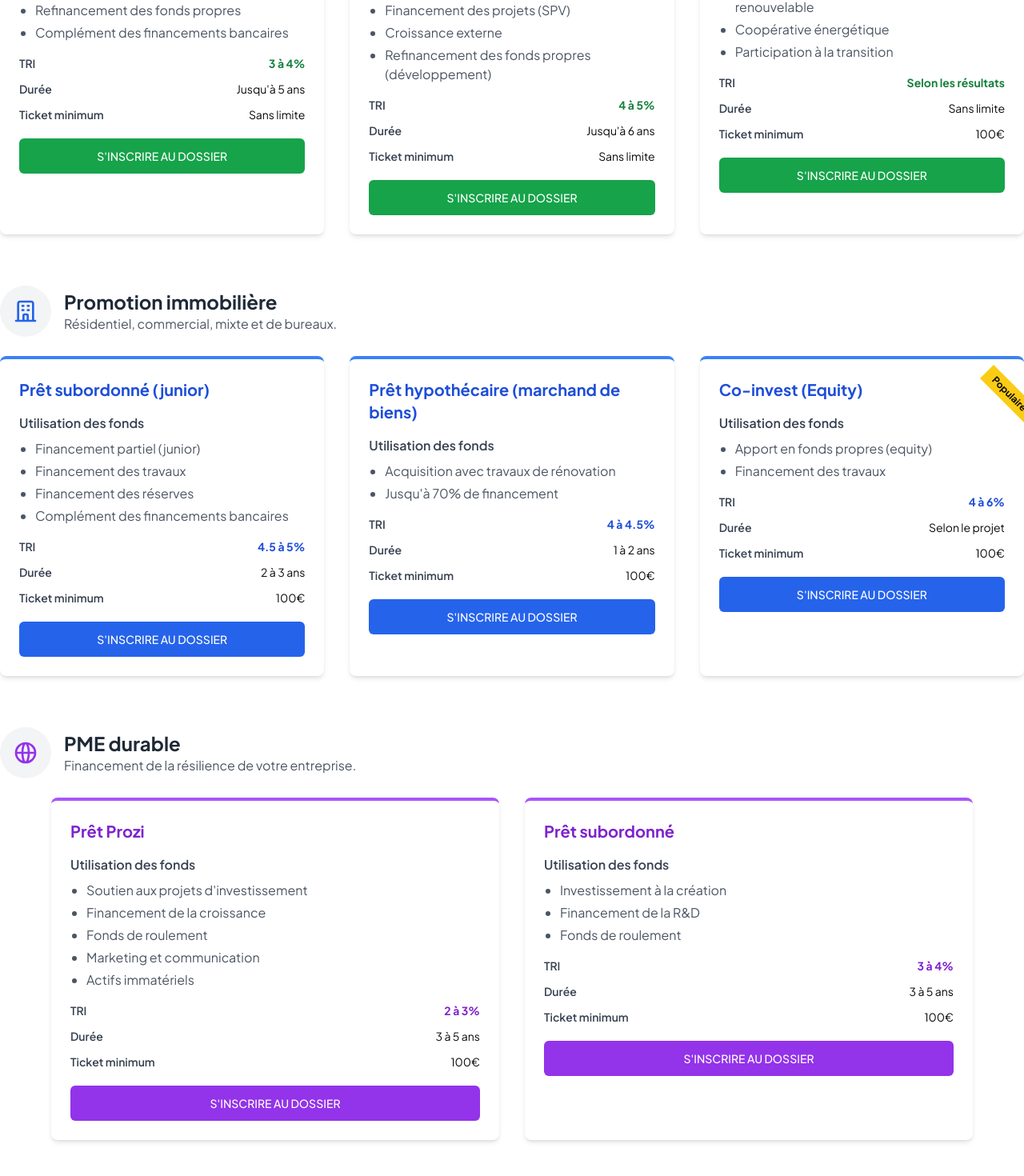
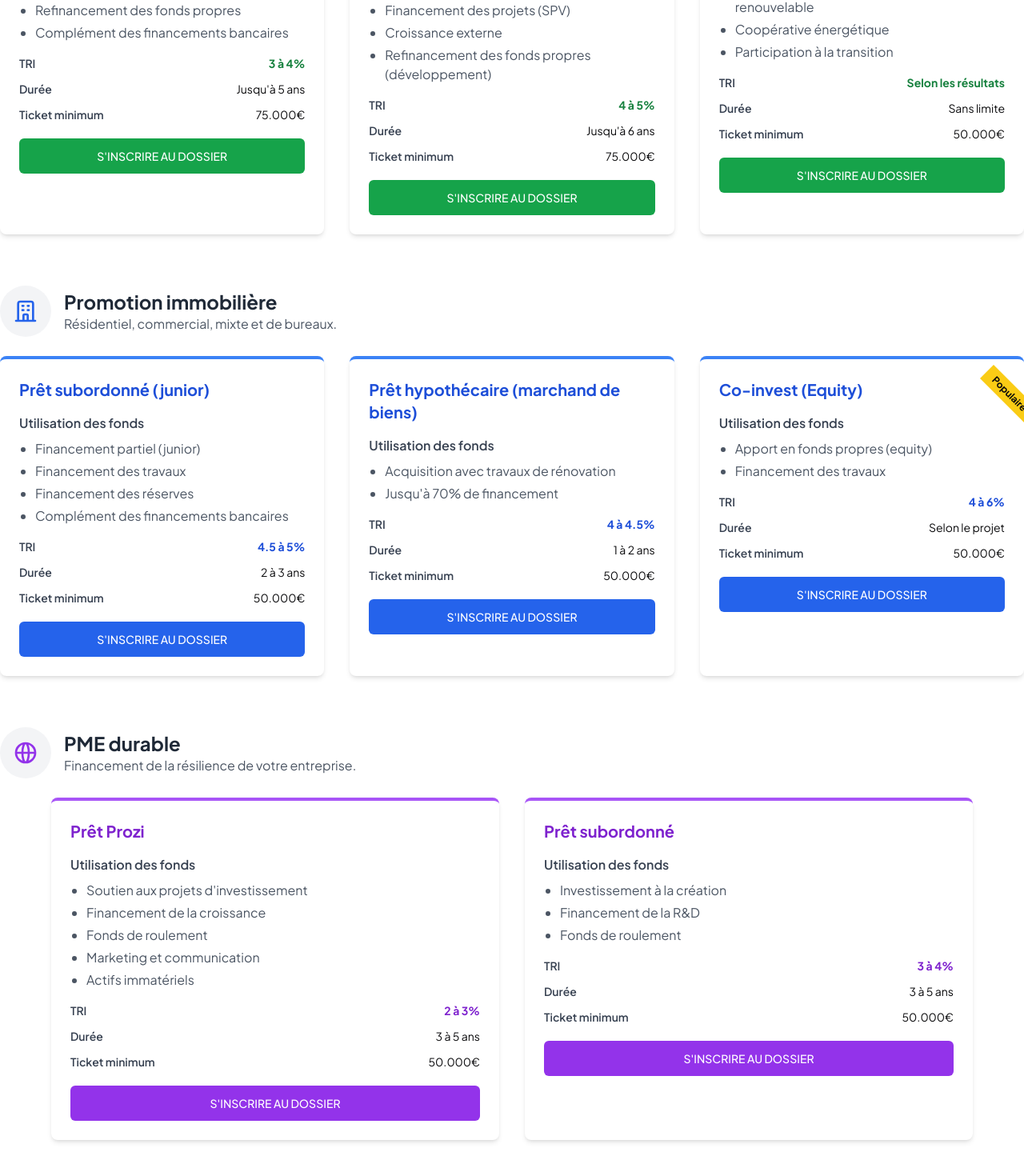
Before and after one commit to Farelart/lendimmopme, a Next.js app: page /levez-des-fonds in a window 1280 px wide. Shown: the part 991-2461 px from the top of the page at 80% size. Built offline with nearby package versions, Linux system fonts and the light colour scheme; no server answers; sample sign-in values are in the browser's storage.

Commit message:
ticket minimum

```diff
--- a/src/app/(protected)/investir/[id]/page.tsx
+++ b/src/app/(protected)/investir/[id]/page.tsx
@@ -429,11 +429,11 @@ export default function ProjectDetailPage() {
                         value={investAmount}
                         onChange={(e) => setInvestAmount(e.target.value)}
                         className="w-full p-3 border rounded-md"
-                        min="1000"
+                        min="50000"
                         required
                       />
                       <p className="text-xs text-gray-500 mt-1">
-                        Montant minimum : 1 000 €
+                        Montant minimum : 50 000 €
                       </p>
                     </div>
 
--- a/src/app/(protected)/levez-des-fonds/page.tsx
+++ b/src/app/(protected)/levez-des-fonds/page.tsx
@@ -177,7 +177,7 @@ export default function FinancingRequestPage() {
                     <span className="font-semibold text-gray-700">
                       Ticket minimum
                     </span>
-                    <span>Sans limite</span>
+                    <span>75.000€</span>
                   </div>
                 </div>
 
@@ -220,7 +220,7 @@ export default function FinancingRequestPage() {
                     <span className="font-semibold text-gray-700">
                       Ticket minimum
                     </span>
-                    <span>Sans limite</span>
+                    <span>75.000€</span>
                   </div>
                 </div>
 
@@ -267,7 +267,7 @@ export default function FinancingRequestPage() {
                     <span className="font-semibold text-gray-700">
                       Ticket minimum
                     </span>
-                    <span>100€</span>
+                    <span>50.000€</span>
                   </div>
                 </div>
 
@@ -342,7 +342,7 @@ export default function FinancingRequestPage() {
                     <span className="font-semibold text-gray-700">
                       Ticket minimum
                     </span>
-                    <span>100€</span>
+                    <span>50.000€</span>
                   </div>
                 </div>
 
@@ -383,7 +383,7 @@ export default function FinancingRequestPage() {
                     <span className="font-semibold text-gray-700">
                       Ticket minimum
                     </span>
-                    <span>100€</span>
+                    <span>50.000€</span>
                   </div>
                 </div>
 
@@ -427,7 +427,7 @@ export default function FinancingRequestPage() {
                     <span className="font-semibold text-gray-700">
                       Ticket minimum
                     </span>
-                    <span>100€</span>
+                    <span>50.000€</span>
                   </div>
                 </div>
 
@@ -501,7 +501,7 @@ export default function FinancingRequestPage() {
                     <span className="font-semibold text-gray-700">
                       Ticket minimum
                     </span>
-                    <span>100€</span>
+                    <span>50.000€</span>
                   </div>
                 </div>
 
@@ -543,7 +543,7 @@ export default function FinancingRequestPage() {
                     <span className="font-semibold text-gray-700">
                       Ticket minimum
                     </span>
-                    <span>100€</span>
+                    <span>50.000€</span>
                   </div>
                 </div>
 
```
